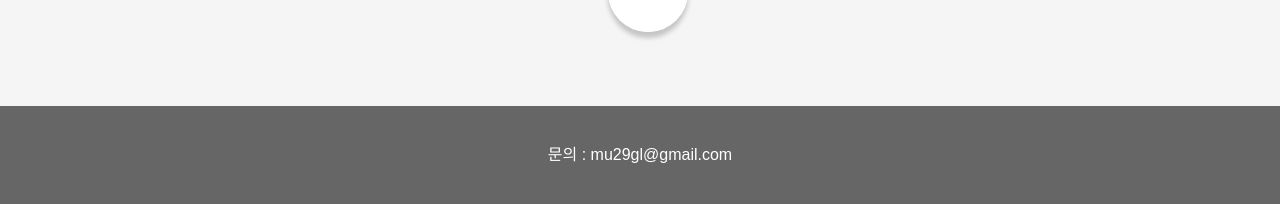
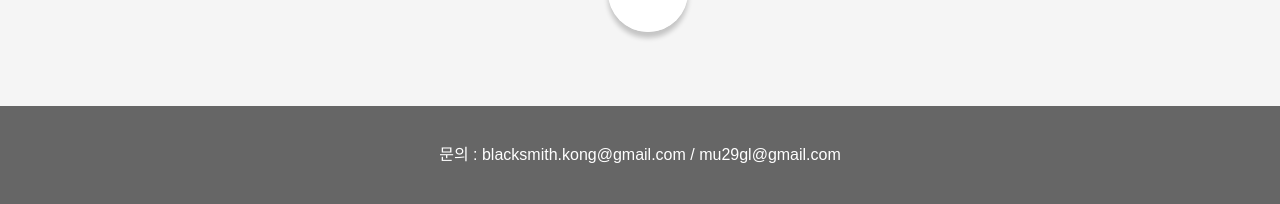
Before and after one commit to mu29/twenties, a Flask app: page / in a window 1280 px wide. Shown: the part 2445-2649 px from the top of the page. Run offline with Flask 2, Linux system fonts and the light colour scheme; some libraries are stand-ins or nearby versions.

Commit message:
메시지 있을 경우 제일 아래로 스크롤

```diff
--- a/templates/commons/footer.html
+++ b/templates/commons/footer.html
@@ -1,3 +1,3 @@
 <footer class="footer">
-	<p>문의 : mu29gl@gmail.com</p>
+	<p>문의 : blacksmith.kong@gmail.com / mu29gl@gmail.com</p>
 </footer>
--- a/templates/index.html
+++ b/templates/index.html
@@ -161,9 +161,13 @@ $(document).ready(function() {
             scrollTop: $('a[name=' + where + ']').offset().top
         });
     });
+
+    {% if message %}
+        document.body.scrollTop = document.body.scrollHeight;
+    {% endif %}
 });
 
-function number_filter(str_value){
+function number_filter(str_value) {
 	return str_value.replace(/[^0-9]/gi, "");
 }
 </script>
```
